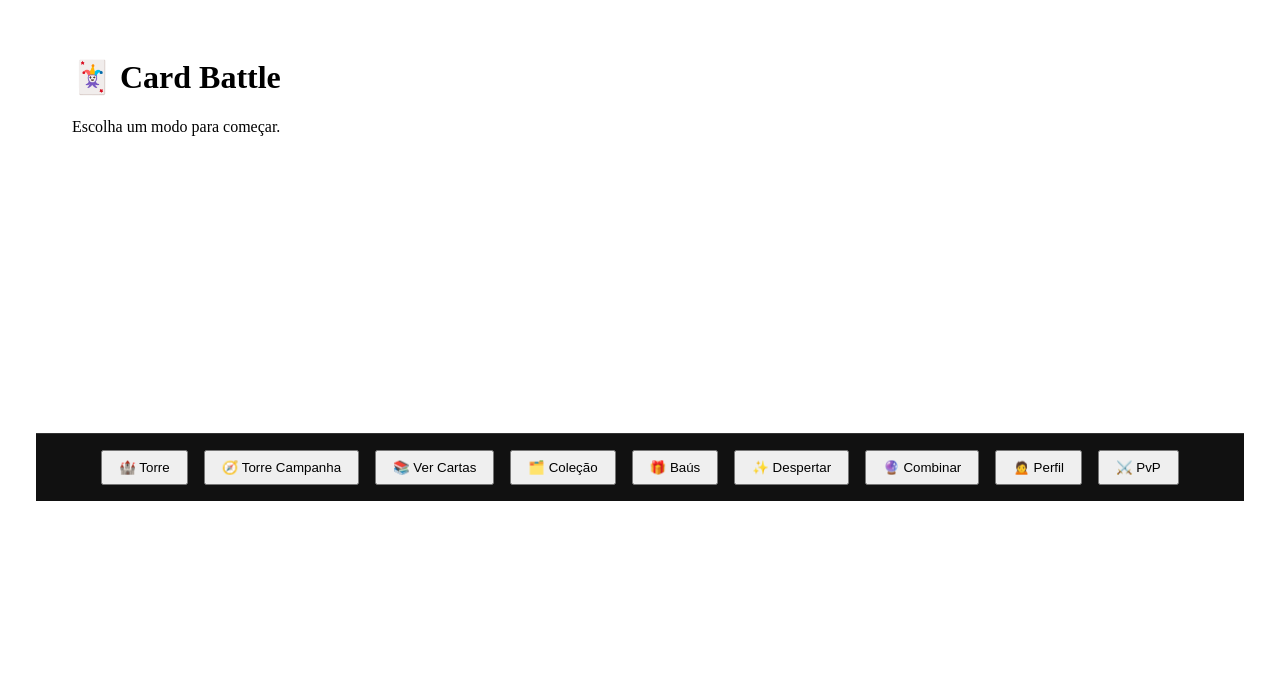
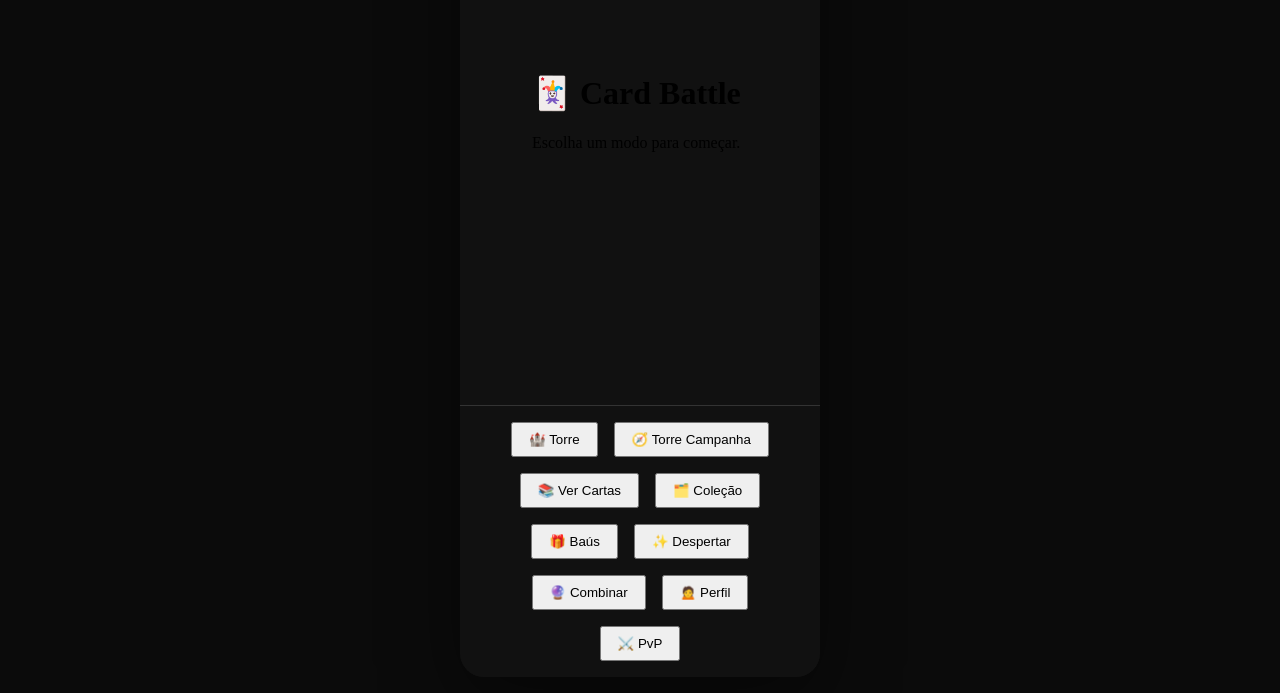
Before and after one commit to claudiojvargas/cardgame, a React (Vite) app: page / in a window 1280 px wide. Shown: the part 139-832 px from the top of the page. Before the commit the page ends 800 px from the top, so only its background shows below. Built offline with nearby package versions, Linux system fonts and the light colour scheme.

Commit message:
Constrain app to 20:9 viewport frame

```diff
--- a/frontend/App.tsx
+++ b/frontend/App.tsx
@@ -74,12 +74,36 @@ function App() {
         style={{
           minHeight: "100vh",
           display: "flex",
+          alignItems: "center",
+          justifyContent: "center",
+          padding: "var(--space-2)",
+          background: "#0b0b0b",
+        }}
+      >
+        <div
+          style={{
+            width: "min(100vw, calc(100vh * 9 / 20))",
+            aspectRatio: "9 / 20",
+            background: "#111",
+            borderRadius: 24,
+            boxShadow: "0 24px 80px rgba(0,0,0,0.45)",
+            overflow: "hidden",
+            display: "flex",
+            flexDirection: "column",
+          }}
+        >
+          <div
+            style={{
+              flex: 1,
+              display: "flex",
               flexDirection: "column",
               padding: "var(--safe-top) var(--safe-side) var(--safe-bottom)",
               boxSizing: "border-box",
+              overflow: "hidden",
             }}
           >
-        <div style={{ flex: 1 }}>{content}</div>
+            <div style={{ flex: 1, overflowY: "auto" }}>{content}</div>
+          </div>
           <nav
             style={{
               borderTop: "1px solid #333",
@@ -174,6 +198,7 @@ function App() {
             </button>
           </nav>
         </div>
+      </div>
     </GameProvider>
   );
 }
```
Lines whose indentation alone changed are shown as unchanged.
